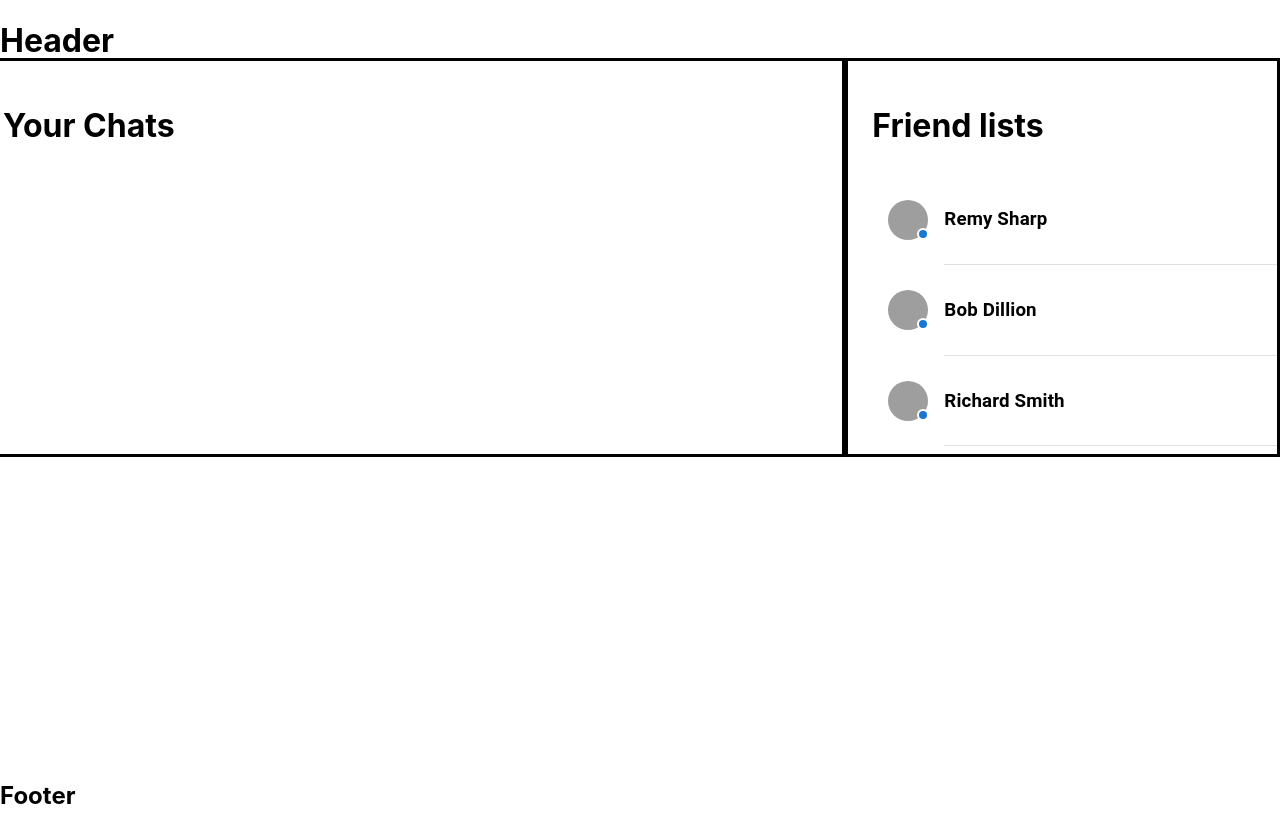
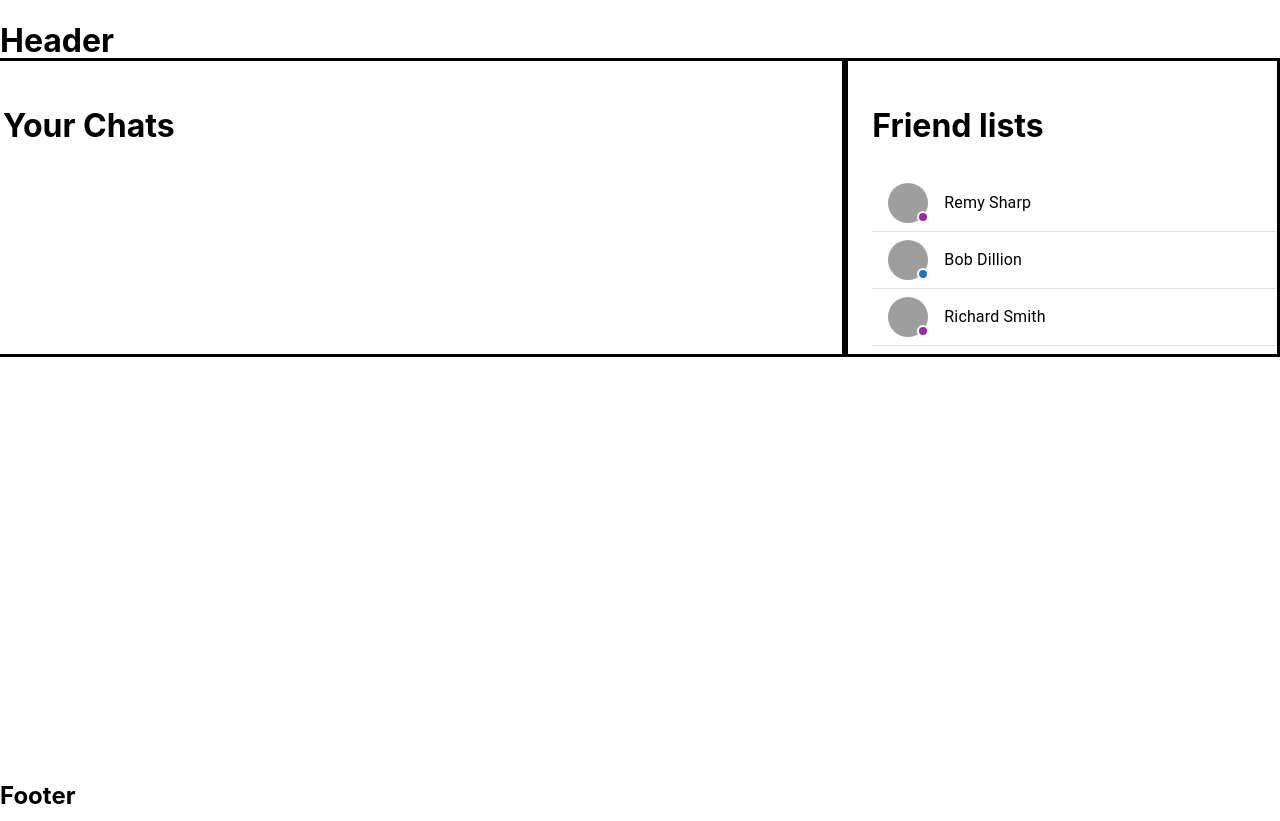
Before and after one commit to fchoi1/Jibber-Jabber, a React (Create React App) app in the folder client/: page / in a window 1280 px wide. Built offline with nearby package versions, Linux system fonts and the light colour scheme; grey boxes are pictures that could not be loaded.

Commit message:
added horizontal scroll for friends list

```diff
--- a/client/package.json
+++ b/client/package.json
@@ -15,6 +15,7 @@
     "jwt-decode": "^3.1.2",
     "react": "^17.0.2",
     "react-dom": "^17.0.2",
+    "react-indiana-drag-scroll": "^2.1.0",
     "react-router-dom": "^6.2.2",
     "react-scripts": "5.0.0",
     "web-vitals": "^2.1.4"
--- a/client/src/components/FriendList/index.js
+++ b/client/src/components/FriendList/index.js
@@ -8,12 +8,12 @@ const FriendList = () => {
     <Box>
       <h1>Friend lists</h1>
       <List alignitems="flex-start">
-        <FriendListItem name="Remy Sharp" isOnline="false" />
-        <Divider variant="inset" component="li" />
+        <FriendListItem name="Remy Sharp" isOnline={false} />
+        <Divider/>
         <FriendListItem name="Bob Dillion" isOnline={true} />
-        <Divider variant="inset" component="li" />
-        <FriendListItem name="Richard Smith" isOnline="false" />
-        <Divider variant="inset" component="li" />
+        <Divider/>
+        <FriendListItem name="Richard Smith" isOnline={false} />
+        <Divider />
       </List>
     </Box>
   );
--- a/client/src/components/FriendListItem/index.js
+++ b/client/src/components/FriendListItem/index.js
@@ -50,9 +50,10 @@ const FriendListItem = (props) => {
           <Avatar alt={name} src="/static/images/avatar/1.jpg" />
         </StyledBadge>
       </ListItemAvatar>
-      <ListItemText>
-        <h3>{name}</h3>
-      </ListItemText>
+      <ListItemText
+        primary={name}
+        sx={{ display: { xs: 'none', sm: 'block' } }}
+      />
     </ListItem>
   );
 };
--- /dev/null
+++ b/client/src/components/FriendListMobile/friendlistmobile.css
@@ -0,0 +1,3 @@
+.mobile-scroll-container{
+    width: 100vw
+}
--- a/client/src/components/FriendListMobile/index.js
+++ b/client/src/components/FriendListMobile/index.js
@@ -1,8 +1,36 @@
 import React from 'react';
+import { Stack, Divider, ListItem, List } from '@mui/material';
+import ScrollContainer from 'react-indiana-drag-scroll';
+
+import FriendListItem from '../FriendListItem';
+import './friendlistmobile.css';
 
 const FriendListMobile = () => {
-    return(<div>
-        <h1>Friend lists for mobile</h1>
-    </div>)
-}
+  return (
+    <ScrollContainer className="mobile-scroll-container">
+      <Stack
+        direction="row"
+        justifyContent="flex-start"
+        spacing={{ xs: 1, sm: 2, md: 4 }}
+        divider={<Divider orientation="vertical" flexItem />}
+      >
+        <div>
+          <FriendListItem name="Remy Sharp" isOnline={false} />
+        </div>
+
+        <div>
+          <FriendListItem name="Bob Dillion" isOnline={true} />
+        </div>
+
+        <div>
+          <FriendListItem name="Richard Smith" isOnline={false} />
+        </div>
+        <div>
+          <FriendListItem name="Richard Smith" isOnline={false} />
+        </div>
+
+      </Stack>
+    </ScrollContainer>
+  );
+};
 export default FriendListMobile;
```
Also changed, not shown: 1 other file (tests, documents, lock files or other folders).
